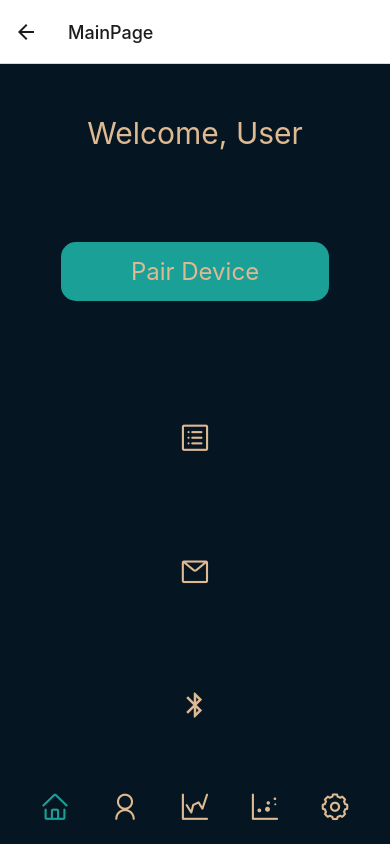
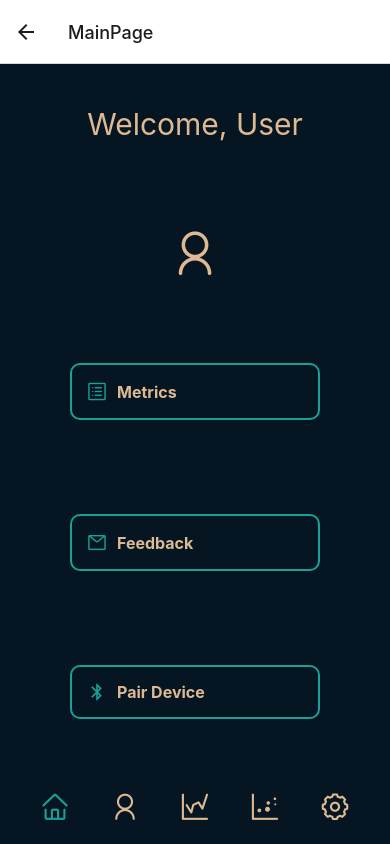
Before and after one commit to Rajpreetgill/mobileApp, a React Native app: screen /MainPage in a window 390 px wide. Built offline with nearby package versions, Linux system fonts and the light colour scheme.

Commit message:
finished main page
Signed-off-by: Rajpreetgill <rajpreetg1@hotmail.com>

```diff
--- a/pages/MainPage.js
+++ b/pages/MainPage.js
@@ -33,30 +33,36 @@ export default function MainPage({navigation}) {
 
       <View style={styles.container}>
 
-        <Text style={styles.text}>Welcome, User</Text>
+        <Text style={styles.titleText}>Welcome, User</Text>
+
+        <Icon name="user" style={styles.iconUp} />
 
       {/* Display Blood Glucose Line Chart */}
       {/* <BloodGlucoseLineChart selectedView="weekly" />
       <PressureLineChart selectedView="weekly" /> */}
 
       {/* Pair Device Button */}
-      <View style={styles.pairDeviceContainer}>
-        <TouchableOpacity style={styles.pairDeviceButton}>
-          <Text style={styles.pairDeviceButtonText}>Pair Device</Text>
+
+      <TouchableOpacity onPress={() => navigation.navigate("PersonalMetrics")} style={styles.buttonContainer}>
+      <Icon name="profile" style={styles.icon} />
+      <TouchableOpacity onPress={() => navigation.navigate("PersonalMetrics")} style={styles.textContainer}>
+        <Text style={styles.text}>Metrics</Text>
+      </TouchableOpacity>
+    </TouchableOpacity>
+
+    <TouchableOpacity onPress={() => navigation.navigate("Feedback")} style={styles.buttonContainer}>
+        <Icon name="mail" style={styles.icon} />
+        <TouchableOpacity onPress={() => navigation.navigate("Feedback")} style={styles.textContainer}>
+          <Text style={styles.text}>Feedback</Text>
         </TouchableOpacity>
-      </View>
-
-      <TouchableOpacity onPress={() => navigation.navigate("PersonalMetrics")} style={styles.iconButton}>
-          <Icon name="profile" style={styles.icon} />
       </TouchableOpacity>
 
-        <TouchableOpacity onPress={() => navigation.navigate("Feedback")} style={styles.iconButton}>
-            <Icon name="mail" style={styles.icon} />
+      <TouchableOpacity onPress={() => navigation.navigate("Bluetooth")} style={styles.buttonContainer}>
+        <MaterialIcons name="bluetooth" style={styles.icon} />
+        <TouchableOpacity onPress={() => navigation.navigate("Bluetooth")} style={styles.textContainer}>
+          <Text style={styles.text}>Pair Device</Text>
         </TouchableOpacity>
-
-        <TouchableOpacity onPress={() => navigation.navigate("Bluetooth")} style={styles.iconButton}>
-            <MaterialIcons name="bluetooth" style={styles.icon} />
-        </TouchableOpacity>
+      </TouchableOpacity>
 
       </View>
 
@@ -69,22 +75,22 @@ export default function MainPage({navigation}) {
 
         {/* Profile Icon */}
         <TouchableOpacity onPress={() => navigation.navigate("Profile")} style={styles.iconButton}>
-            <Icon name="user" style={styles.icon} />
+            <Icon name="user" style={styles.bottomicon} />
         </TouchableOpacity>
 
         {/* Line Chart Icon */}
         <TouchableOpacity onPress={() => navigation.navigate("BloodGlucoseAnalytics")} style={styles.iconButton}>
-          <Icon name="linechart" style={styles.icon} />
+          <Icon name="linechart" style={styles.bottomicon} />
         </TouchableOpacity>
 
         {/* Dot Chart Icon */}
         <TouchableOpacity onPress={() => navigation.navigate("PressureAnalytics")} style={styles.iconButton}>
-          <Icon name="dotchart" style={styles.icon} />
+          <Icon name="dotchart" style={styles.bottomicon} />
         </TouchableOpacity>
 
         {/* Settings Icon */}
         <TouchableOpacity onPress={() => navigation.navigate("Settings")} style={styles.iconButton}>
-          <Icon name="setting" style={styles.icon} />
+          <Icon name="setting" style={styles.bottomicon} />
         </TouchableOpacity>
 
       </View>
@@ -103,7 +109,7 @@ const styles = StyleSheet.create({
         justifyContent: 'space-around', // Align icons to the bottom
         paddingBottom: 20, // Add padding to bottom
     },
-    text: {
+    titleText: {
         color: '#DEB992',
         fontSize: 30,
     },
@@ -119,10 +125,16 @@ const styles = StyleSheet.create({
     iconButton: {
         marginHorizontal: 20, // Add more space between icons
     },
-    icon: {
+    bottomicon: {
         fontSize: 30,
         color: '#DEB992',
     },
+    iconUp: {
+      fontSize: 50,
+      color: '#DEB992',
+      paddingBottom: -30,
+      paddingTop: 0
+  },
     specificIcon: {
         fontSize: 30,
         color: '#1BA098',
@@ -135,13 +147,50 @@ const styles = StyleSheet.create({
 
     pairDeviceButton: {
       backgroundColor: '#1BA098',
-      paddingVertical: 15, // Increase vertical padding
-      paddingHorizontal: 70, // Increase horizontal padding
-      borderRadius: 15, // Increase border radius
+      paddingVertical: 8, // Increase vertical padding
+      borderRadius: 10, // Increase border radius
+    },
+
+    metricsButtonText: {
+      color: '#DEB992',
+      fontSize: 24, // Increase font size
+      paddingLeft: 85
+    },
+
+    feedbackButtonText: {
+      color: '#DEB992',
+      fontSize: 24, // Increase font size
+      paddingLeft: 75
     },
 
     pairDeviceButtonText: {
       color: '#DEB992',
       fontSize: 24, // Increase font size
+      paddingLeft: 70
     },
+
+    buttonContainer: {
+      flexDirection: 'row', // align items horizontally
+      alignItems: 'center', // align items vertically
+      padding: 15, // adjust padding as needed
+      borderWidth: 2, // example border width
+      borderColor: '#1BA098', // example border color
+      borderRadius: 10, // example border radius
+      marginBottom: 10, // adjust margin bottom as needed
+      width: 250,
+    },
+    icon: {
+      fontSize: 20, // adjust icon size as needed
+      marginRight: 10, // adjust margin right as needed
+      color: '#1BA098',
+    },
+    textContainer: {
+      flex: 1, // take up remaining space
+    },
+    text: {
+      fontSize: 16, // adjust text size as needed
+      color: '#DEB992',
+      fontWeight: 'bold'
+    },
+
 });
```
